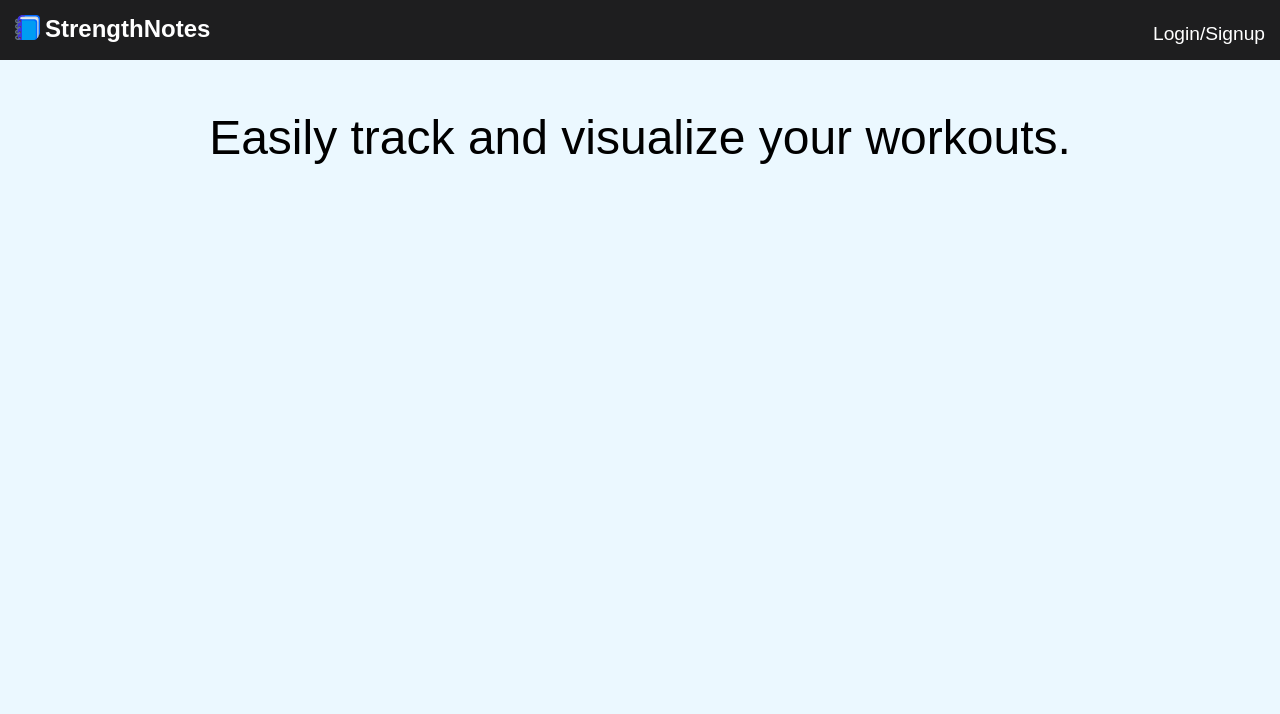
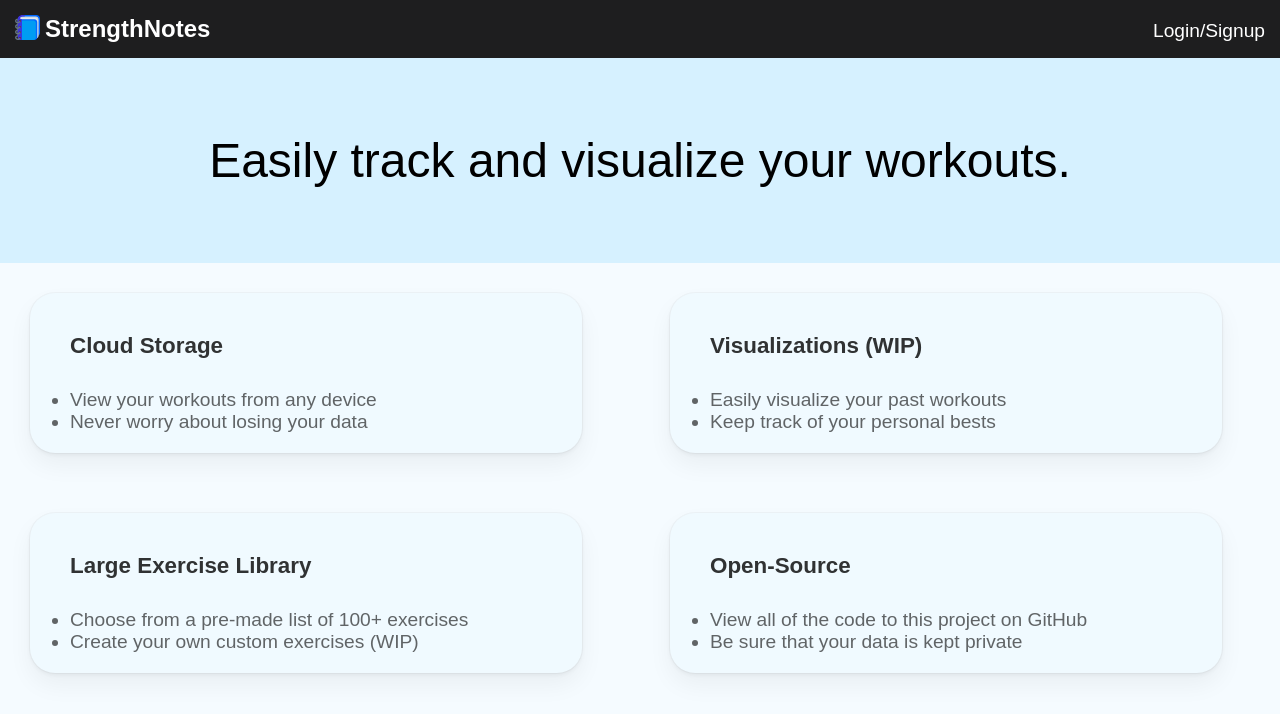
Before and after one commit to devintaing/StrengthNotes, a React (Vite) app: page / in a window 1280 px wide. Shown: the top 714 px of the page. Built offline with nearby package versions, Linux system fonts and the light colour scheme.

Commit message:
UI changes
- added new features list to fill out homepage
- made the background color slightly lighter
- fixed alignment issue in header

```diff
--- a/src/Base/Base.jsx
+++ b/src/Base/Base.jsx
@@ -1,5 +1,6 @@
 import React from 'react';
 import Header from '../Header/Header';
+import Feature from '../Feature/Feature';
 import styles from './Base.module.css';
 
 const Base = () => {
@@ -9,6 +10,20 @@ const Base = () => {
       <Header/>
       <div className={styles.mainContent}>
         <p className={styles.splashText}>Easily track and visualize your workouts.</p>
+        <div className={styles.features}>
+          <Feature featuretitle="Cloud Storage"
+            feature1="View your workouts from any device"
+            feature2="Never worry about losing your data"/>
+          <Feature featuretitle="Visualizations (WIP)"
+            feature1="Easily visualize your past workouts"
+            feature2="Keep track of your personal bests"/>
+          <Feature featuretitle="Large Exercise Library"
+            feature1="Choose from a pre-made list of 100+ exercises"
+            feature2="Create your own custom exercises (WIP)"/>
+          <Feature featuretitle="Open-Source"
+            feature1="View all of the code to this project on GitHub"
+            feature2="Be sure that your data is kept private"/>
+        </div>
       </div>
     </div>
   );
--- a/src/Base/Base.module.css
+++ b/src/Base/Base.module.css
@@ -1,12 +1,20 @@
 .mainContent {
   height: 100vh;
-  background-color: hsl(201, 100%, 96%);
+  background-color: hsl(201, 100%, 98%);
 }
 
 .splashText {
   font-size: 3em;
   text-align: center;
-  padding-top: 50px;
+  padding-top: 75px;
   padding-left: 50px;
   padding-right: 50px;
+  padding-bottom: 75px;
+  background-color: hsl(201, 100%, 92%);
 }
+
+.features {
+  display: grid;
+  grid-template-columns: repeat(auto-fill, 50vw);
+  align-items: center;
+}
--- /dev/null
+++ b/src/Feature/Feature.jsx
@@ -0,0 +1,15 @@
+import styles from './Feature.module.css'
+
+const Feature = (props) => {
+  return (
+    <div className={styles.box}>
+      <h1>{props.featuretitle}</h1>
+      <ul>
+        <li>{props.feature1}</li>
+        <li>{props.feature2}</li>
+      </ul>
+    </div>
+  )
+}
+
+export default Feature
--- /dev/null
+++ b/src/Feature/Feature.module.css
@@ -0,0 +1,28 @@
+.box {
+  background-color: hsl(201, 100%, 97%);
+  box-shadow: 0 0 0 1px hsla(0, 0%, 0%, 0.03),0 2px 4px hsla(0, 0%, 0%, 0.05),0 12px 24px hsla(0, 0%, 0%, 0.05);
+  border-radius: 25px;
+  padding: 20px;
+  margin: 30px;
+  min-width: 150px;
+  max-width: 40vw;
+}
+
+.box:hover {
+  background-color: hsl(201, 100%, 94%);
+  transition: 0.5s;
+}
+
+h1 {
+  text-align: left;
+  margin: 0;
+  margin-bottom: 10px;
+  font-size: 1.4rem;
+  color: hsla(0, 0%, 0%, 0.8);
+}
+
+ul {
+  margin-left: -20px;
+  color:hsla(0, 0%, 0%, 0.6);
+  font-size: 1.2rem;
+}
--- a/src/Header/Header.module.css
+++ b/src/Header/Header.module.css
@@ -3,7 +3,7 @@
   color: white;
   padding: 15px;
   display: flex;
-  align-items: baseline;
+  align-items: last baseline;
   justify-content: space-between;
 }
 
--- a/src/Home/Home.jsx
+++ b/src/Home/Home.jsx
@@ -2,16 +2,24 @@ import React, { useState, useEffect } from 'react';
 import { getAuth, signOut } from 'firebase/auth';
 import { Link, useNavigate } from 'react-router-dom';
 import Header from '../Header/Header';
+import styles from './Home.module.css';
 
 const Home = () => {
   const auth = getAuth();
   const navigate = useNavigate();
+  const [displayName, setDisplayName] = useState('');
+
+  useEffect(() => {
+    if (auth.currentUser) {
+      setDisplayName(auth.currentUser.displayName || 'User');
+    }
+  }, [auth]);
 
   return (
     <div>
-      <Header/>
-      <h1>Welcome!</h1>
-      <Link to="/workout">Start a workout</Link>
+      <Header />
+      <h1>Welcome, {displayName}!</h1>
+      <Link to="/workout" className={styles.startWorkout}>Start a New Workout</Link>
     </div>
   );
 };
--- /dev/null
+++ b/src/Home/Home.module.css
@@ -0,0 +1,15 @@
+h1 {
+  margin: 20px;
+  padding: 20px;
+}
+
+.startWorkout {
+  background-color: hsl(216, 100%, 50%);
+  text-decoration: none;
+  color: white;
+  font-weight: bold;
+  font-size: 1.5rem;
+  padding: 20px;
+  border-radius: 10px;
+  margin: 20px;
+}
--- a/src/Login/Login.jsx
+++ b/src/Login/Login.jsx
@@ -39,7 +39,7 @@ const Login = () => {
       navigate('/home'); // Redirect to home after account creation
     } catch (err) {
       if (err.code === 'auth/email-already-in-use') {
-        setError('Error: An account with that email already exists. Try signing in.');
+        setError('Error - An account with that email already exists. Try signing in.');
       } else if (err.code === 'auth/admin-restricted-operation') {
         setError('Error - Account creation is temporarily disabled. Please try again later.');
       } else {
--- a/src/Login/Login.module.css
+++ b/src/Login/Login.module.css
@@ -1,5 +1,5 @@
 body {
-  background-color: hsl(201, 100%, 96%);
+  background-color: hsl(201, 100%, 98%);
 }
 
 .authDiv {
@@ -15,7 +15,7 @@ body {
   min-width: 400px;
   max-width: 50vw;
   border-radius: 5px;
-  box-shadow: 2px 2px 5px hsla(0, 0%, 0%, 0.5);
+  box-shadow: 0 0 0 1px hsla(0, 0%, 0%, 0.03),0 2px 4px hsla(0, 0%, 0%, 0.05),0 12px 24px hsla(0, 0%, 0%, 0.05);
 }
 
 .authTitle {
@@ -64,4 +64,5 @@ button:hover {
   background-color: hsl(8, 100%, 89%);
   padding: 10px;
   margin-top: 10px;
+  border-radius: 5px;
 }
```
